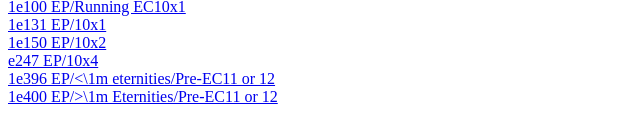
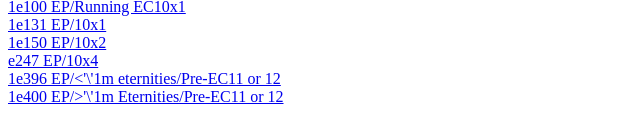
Before and after one commit to earthernsence/SaveArchive, a plain HTML site: page index.html in a window 1280 px wide. Shown: the part 278-418 px from the top of the page, 0-640 px from the left. Drawn offline with Linux system fonts and the light colour scheme.

Commit message:
Update index.html

```diff
--- a/index.html
+++ b/index.html
@@ -17,6 +17,6 @@
     <a href="https://pastebin.com/raw/NxKNhmvz">1e131 EP/10x1</a><br>
     <a href="https://pastebin.com/raw/sJcUhDjS">1e150 EP/10x2</a><br>
     <a href="https://pastebin.com/raw/q0QLUpxL">e247 EP/10x4</a><br>
-    <a href="https://pastebin.com/raw/Ui1pv0d8">1e396 EP/<\1m eternities/Pre-EC11 or 12</a><br>
-    <a href="https://pastebin.com/raw/4KRYFBSb">1e400 EP/>\1m Eternities/Pre-EC11 or 12</a><br>
+    <a href="https://pastebin.com/raw/Ui1pv0d8">1e396 EP/<'\'1m eternities/Pre-EC11 or 12</a><br>
+    <a href="https://pastebin.com/raw/4KRYFBSb">1e400 EP/>'\'1m Eternities/Pre-EC11 or 12</a><br>
 </html>
```
